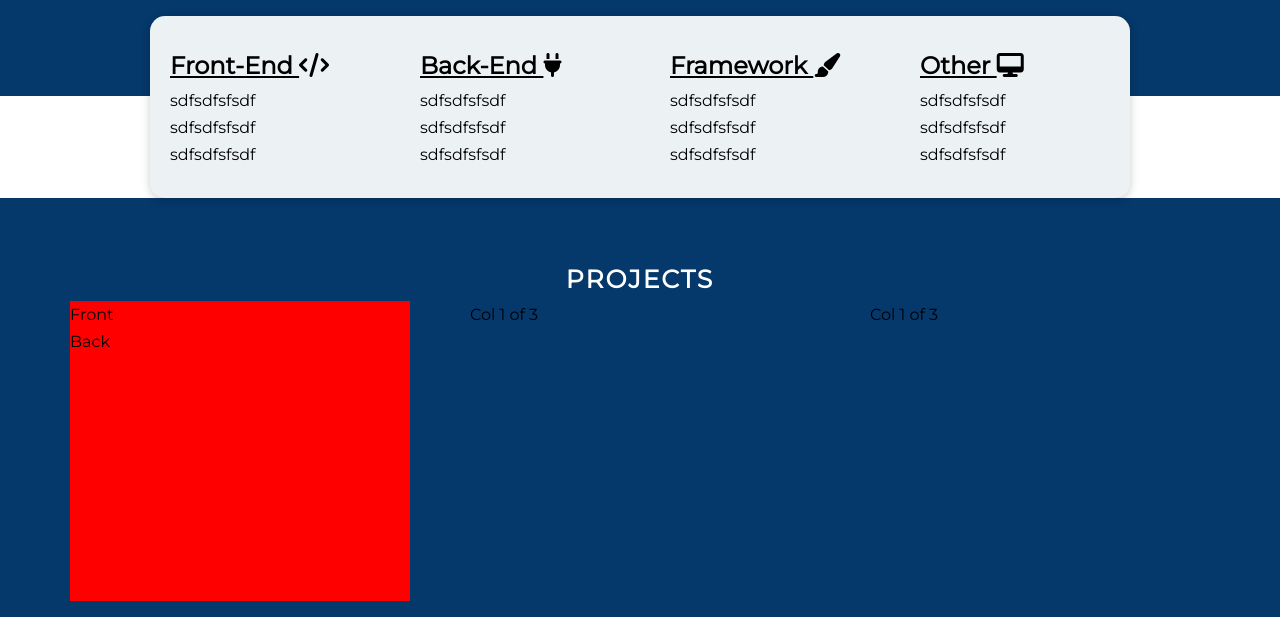
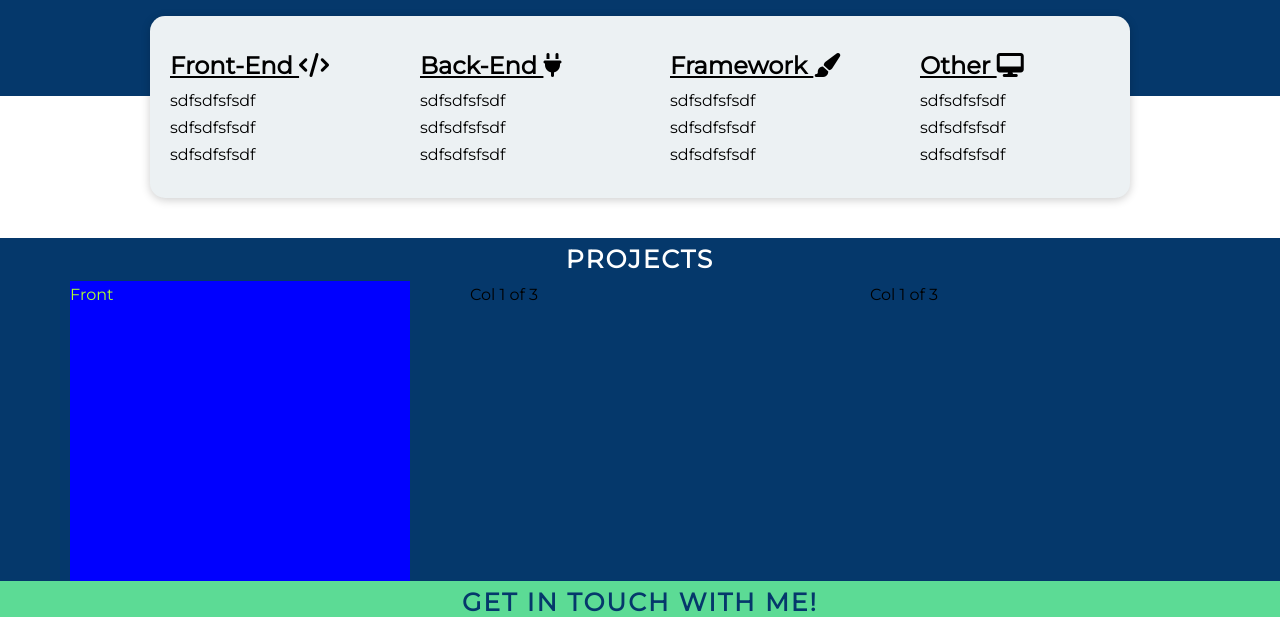
Before and after one commit to hasanainm/Templates-SASS-, a website: page DeepDarkGalaxy/index.html in a window 1280 px wide. Shown: the part 990-1607 px from the top of the page. Drawn offline with Linux system fonts and the light colour scheme.

Commit message:
card flip is working properly

```diff
--- a/DeepDarkGalaxy/sass/components/_cards.scss
+++ b/DeepDarkGalaxy/sass/components/_cards.scss
@@ -1,8 +1,37 @@
 .card{
-  background-color: red;
+  // perspective property is used to give a 3D-positioned element some perspective.
+  perspective: 150rem;
+  // normally clearfix would resolve the automatic height collapse but due to postion absolute clear fix does not exist. So setting the height equivalent to the card side height is the best thing to do in this matter.
   height: 30rem;
-  transition: all .8s;
-  &:hover{
+  // now compatible on mozilla as well
+  -moz-perspective: 150rem;
+  position: relative;
+  &__side{
+    background-color:blue;
+    color: greenyellow;
+    height: 30rem;
+    transition: all .8s;
+    //will fit to its with after setting parent to postion relative. Also since we set it to
+    position: absolute;
+    top: 0;
+    left: 0;
+    width: 100%;
+    // backface hidden will hide the back part of an element. Now when the front card will appear and on the hover the back of the card will show.
+    backface-visibility: hidden;
+    &--front{
+      background-color: blue;
+    }
+    &--back{
+      // presetting back card to show whats on the back
+      background-color: green;
+      transform: rotateY(180deg);
+    }
+  }
+  &:hover &__side--front{
     transform: rotateY(180deg);
   }
+  &:hover &__side--back{
+    // returning to its intial state
+    transform: rotateY(0);
+  }
 }
--- a/DeepDarkGalaxy/sass/pages/_home.scss
+++ b/DeepDarkGalaxy/sass/pages/_home.scss
@@ -10,7 +10,7 @@
 
 .section-project{
 background-color: #05386B;
-padding: 2rem;
+height: auto;
 }
 
 .section-contact {
```
Also changed, not shown: DeepDarkGalaxy/index.html (+1 -0 lines), DeepDarkGalaxy/css/style.css.
